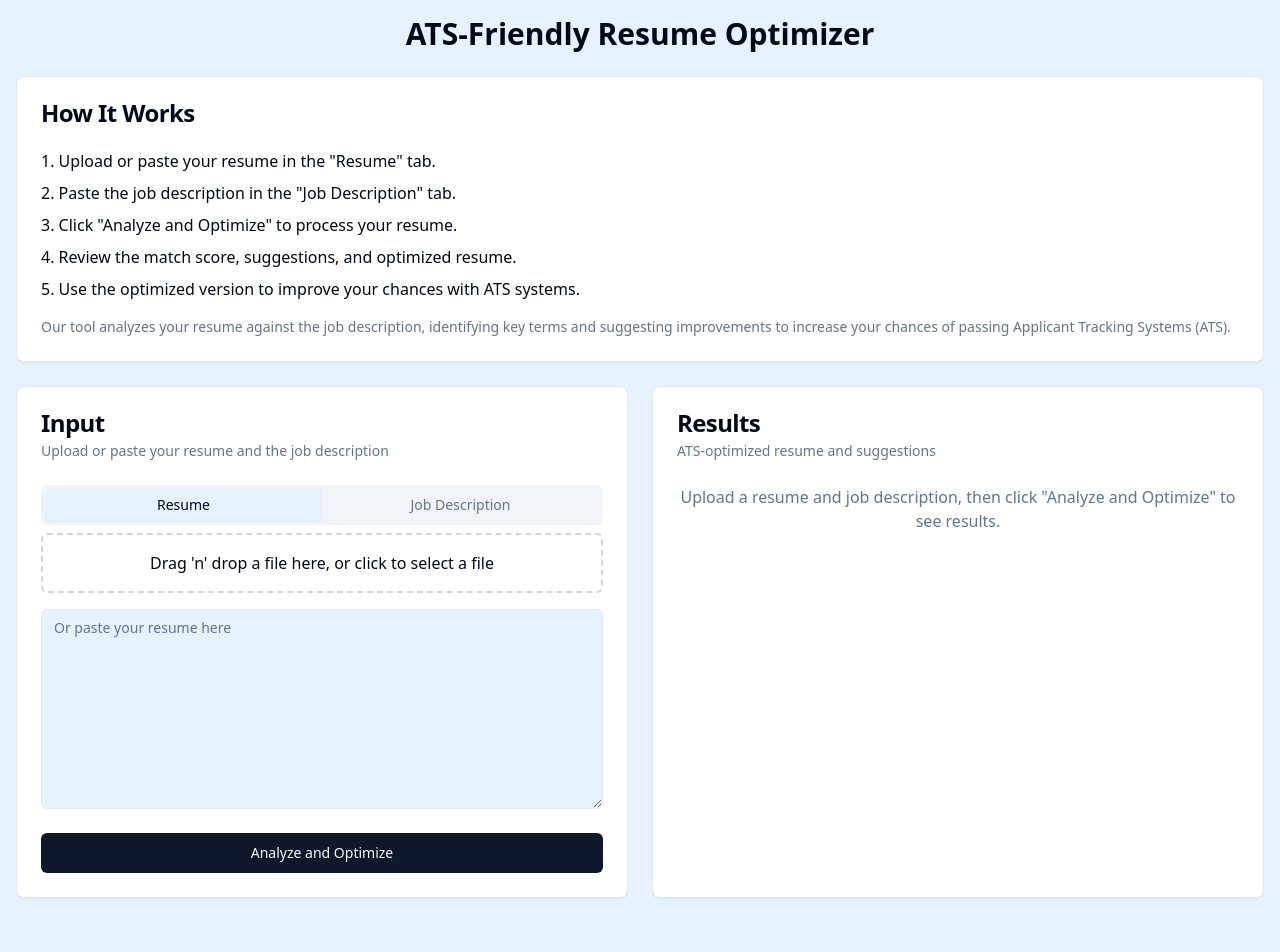
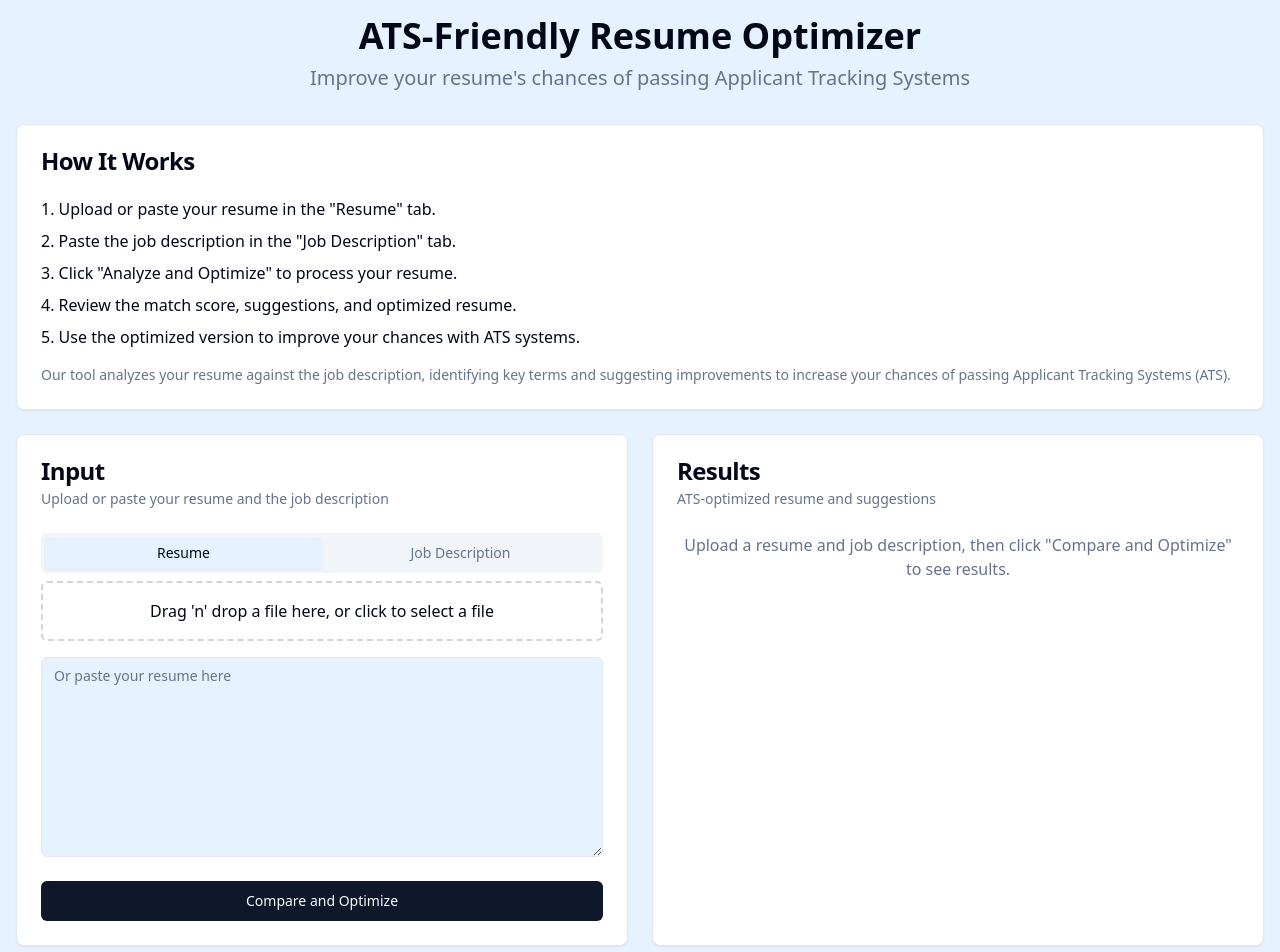
Before and after one commit to GPT-Engineer-App/resume-matcher-boost, a React (Vite) app: page / in a window 1280 px wide. Shown: the top 952 px of the page. Before the commit the page ends 914 px from the top, so only its background shows below. Built offline with nearby package versions, Linux system fonts and the light colour scheme.

Commit message:
Update components and functionality
Refactor and enhance various components and functionalities as specified in the prompt. This includes improvements to the user interface and overall application behavior.
[skip gpt_engineer]

```diff
--- a/src/pages/Index.jsx
+++ b/src/pages/Index.jsx
@@ -8,6 +8,7 @@ import { Progress } from "@/components/ui/progress";
 import { ScrollArea } from "@/components/ui/scroll-area";
 import { Alert, AlertDescription, AlertTitle } from "@/components/ui/alert";
 import { useDropzone } from 'react-dropzone';
+import { Badge } from "@/components/ui/badge";
 
 const FileUpload = ({ onFileUpload }) => {
   const onDrop = useCallback((acceptedFiles) => {
@@ -40,6 +41,7 @@ const Index = () => {
   const [matchScore, setMatchScore] = useState(0);
   const [suggestions, setSuggestions] = useState([]);
   const [error, setError] = useState('');
+  const [keywords, setKeywords] = useState([]);
 
   const handleResumeChange = (e) => setResume(e.target.value);
   const handleJobDescriptionChange = (e) => setJobDescription(e.target.value);
@@ -61,11 +63,15 @@ const Index = () => {
       "Quantify your achievements with specific metrics",
       "Use action verbs to describe your experiences"
     ]);
+    setKeywords(["JavaScript", "React", "Node.js", "API", "Agile"]);
   };
 
   return (
     <div className="container mx-auto p-4">
-      <h1 className="text-3xl font-bold mb-6 text-center">ATS-Friendly Resume Optimizer</h1>
+      <header className="text-center mb-8">
+        <h1 className="text-4xl font-bold mb-2">ATS-Friendly Resume Optimizer</h1>
+        <p className="text-xl text-muted-foreground">Improve your resume's chances of passing Applicant Tracking Systems</p>
+      </header>
 
       <Card className="mb-6">
         <CardHeader>
@@ -125,7 +131,7 @@ const Index = () => {
             </Tabs>
           </CardContent>
           <CardFooter>
-            <Button onClick={analyzeResume} className="w-full">Analyze and Optimize</Button>
+            <Button onClick={analyzeResume} className="w-full">Compare and Optimize</Button>
           </CardFooter>
         </Card>
 
@@ -143,7 +149,15 @@ const Index = () => {
                   <p className="text-sm text-muted-foreground mt-1">{matchScore}% match with job description</p>
                 </div>
                 <div className="mb-4">
-                  <Label>Suggestions</Label>
+                  <Label>Keyword Suggestions</Label>
+                  <div className="flex flex-wrap gap-2 mt-2">
+                    {keywords.map((keyword, index) => (
+                      <Badge key={index} variant="secondary">{keyword}</Badge>
+                    ))}
+                  </div>
+                </div>
+                <div className="mb-4">
+                  <Label>Improvement Suggestions</Label>
                   <ul className="list-disc list-inside text-sm text-muted-foreground mt-2">
                     {suggestions.map((suggestion, index) => (
                       <li key={index}>{suggestion}</li>
@@ -158,7 +172,7 @@ const Index = () => {
                 </div>
               </>
             ) : (
-              <p className="text-center text-muted-foreground">Upload a resume and job description, then click "Analyze and Optimize" to see results.</p>
+              <p className="text-center text-muted-foreground">Upload a resume and job description, then click "Compare and Optimize" to see results.</p>
             )}
           </CardContent>
         </Card>
```
